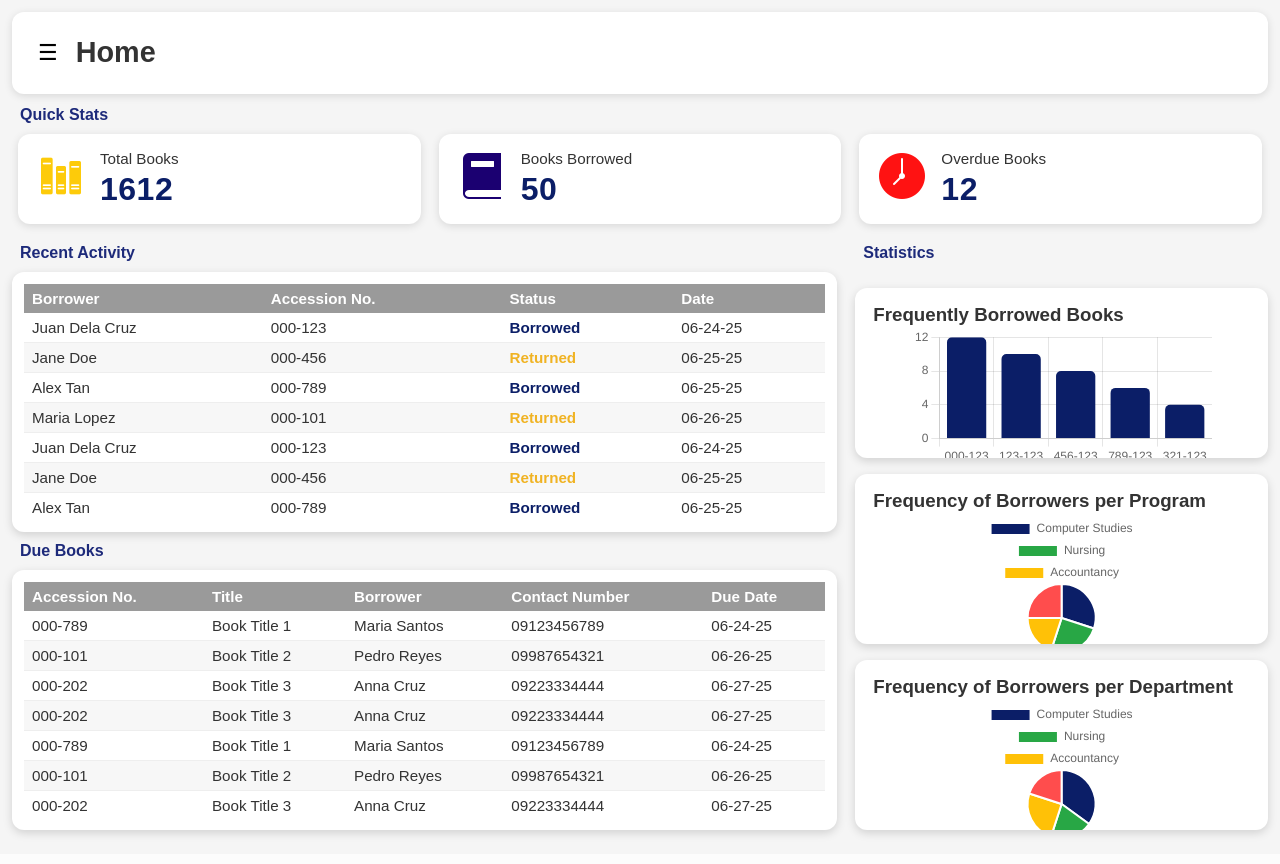
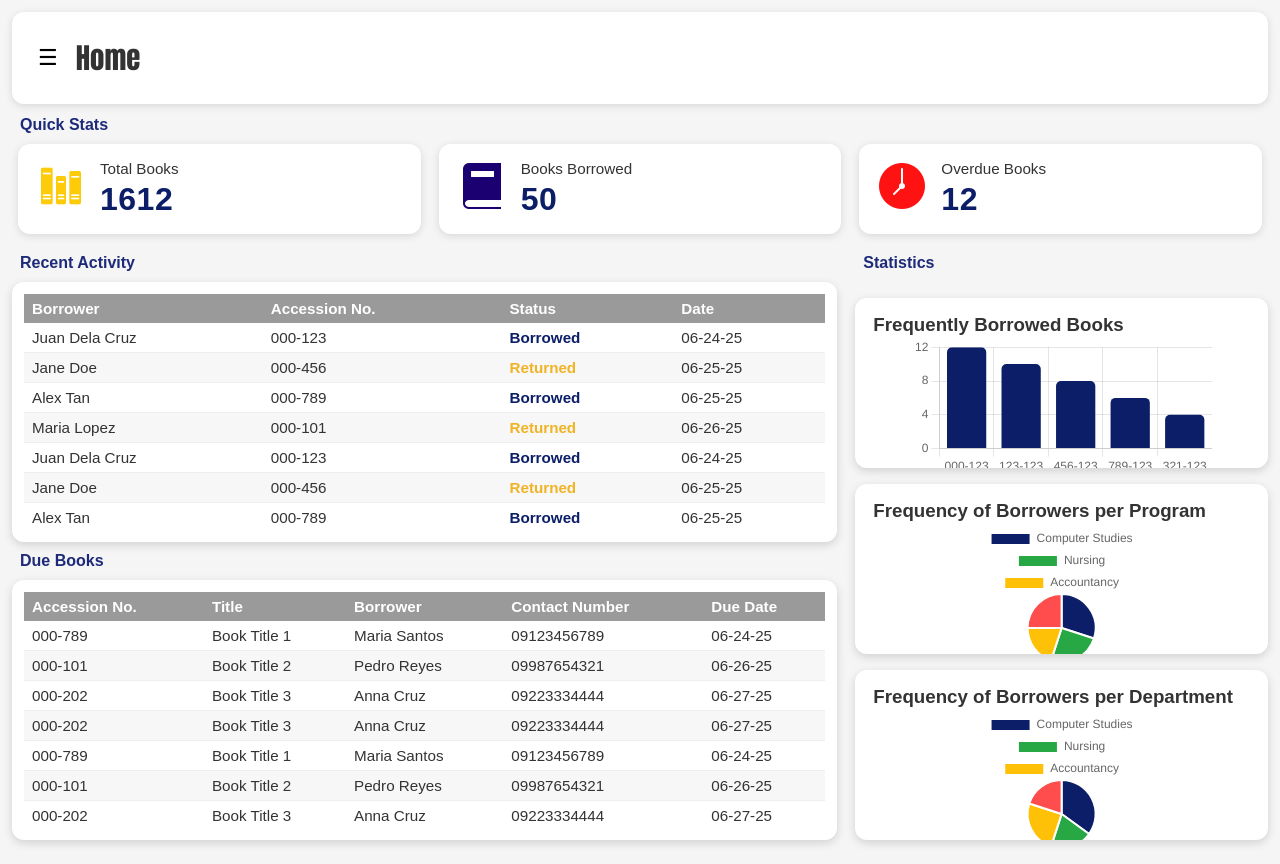
Before and after one commit to cocoyah/Automated-Library-Management-System, a PHP site: page /dashboard.html in a window 1280 px wide. Before the commit the page ends 838 px from the top, so only its background shows below. Run offline with PHP 8.4, Linux system fonts and the light colour scheme.

Commit message:
Update styles.css

```diff
--- a/styles.css
+++ b/styles.css
@@ -11,6 +11,7 @@ body {
 /* ---------- Topbar ---------- */
 .topbar {
   display: flex;
+  font-family: Impact, Haettenschweiler, 'Arial Narrow Bold', sans-serif;
   align-items: center;
   gap: 12px;
   background: #fff;
```
